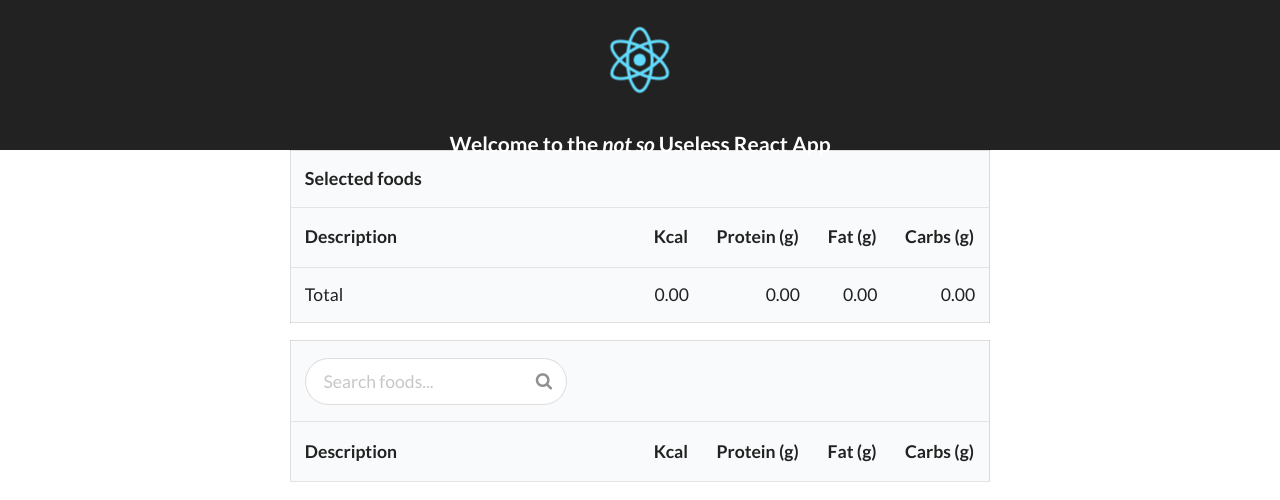
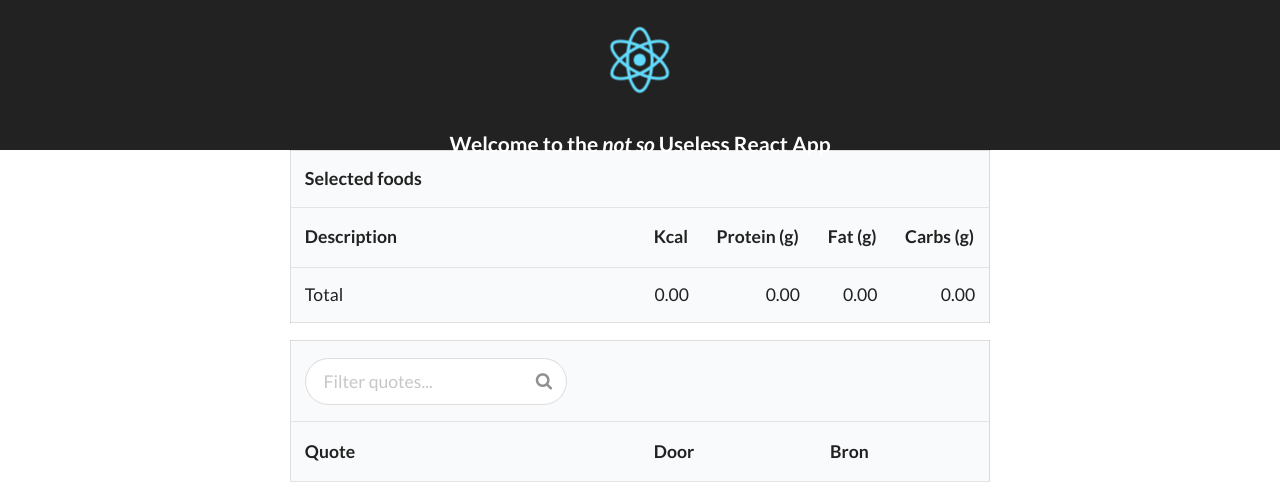
Before and after one commit to stefanschenk/useless-react-app, a React (Create React App) app: page / in a window 1280 px wide. Shown: the top 500 px of the page. Built offline with nearby package versions, Linux system fonts and the light colour scheme.

Commit message:
Table headers changed

```diff
--- a/src/FoodSearch.js
+++ b/src/FoodSearch.js
@@ -50,10 +50,8 @@ class FoodSearch extends React.Component {
     const foodRows = foods.map((food, idx) => (
       <tr key={idx} onClick={() => this.props.onFoodClick(food)}>
         <td>{food.quote}</td>
-        <td className="right aligned">{food.kcal}</td>
-        <td className="right aligned">{food.protein_g}</td>
-        <td className="right aligned">{food.fat_g}</td>
-        <td className="right aligned">{food.carbohydrate_g}</td>
+        <td className="right aligned">{food.communicator}</td>
+        <td className="right aligned">{food.source}</td>
       </tr>
     ));
 
@@ -68,7 +66,7 @@ class FoodSearch extends React.Component {
                     <input
                       className="prompt"
                       type="text"
-                      placeholder="Search foods..."
+                      placeholder="Filter quotes..."
                       value={this.state.searchValue}
                       onChange={this.handleSearchChange}
                     />
@@ -83,11 +81,9 @@ class FoodSearch extends React.Component {
               </th>
             </tr>
             <tr>
-              <th className="eight wide">Description</th>
-              <th>Kcal</th>
-              <th>Protein (g)</th>
-              <th>Fat (g)</th>
-              <th>Carbs (g)</th>
+              <th className="eight wide">Quote</th>
+              <th>Door</th>
+              <th>Bron</th>
             </tr>
           </thead>
           <tbody>
```
